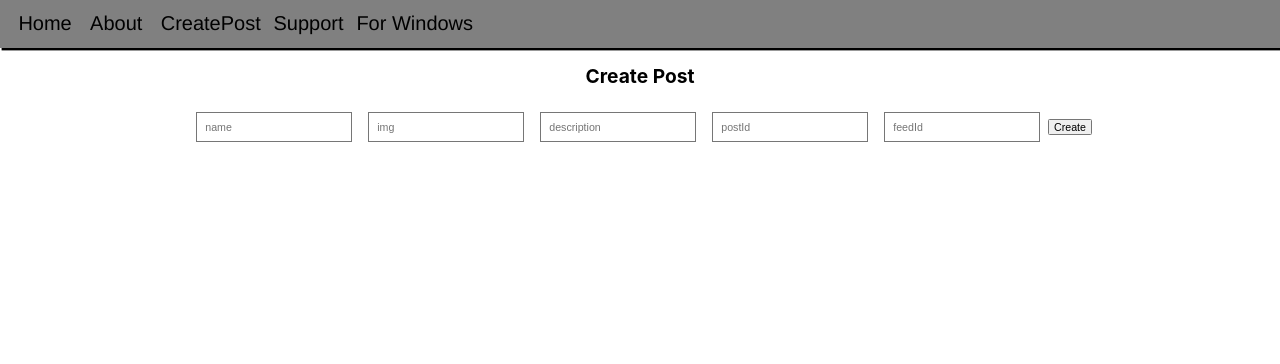
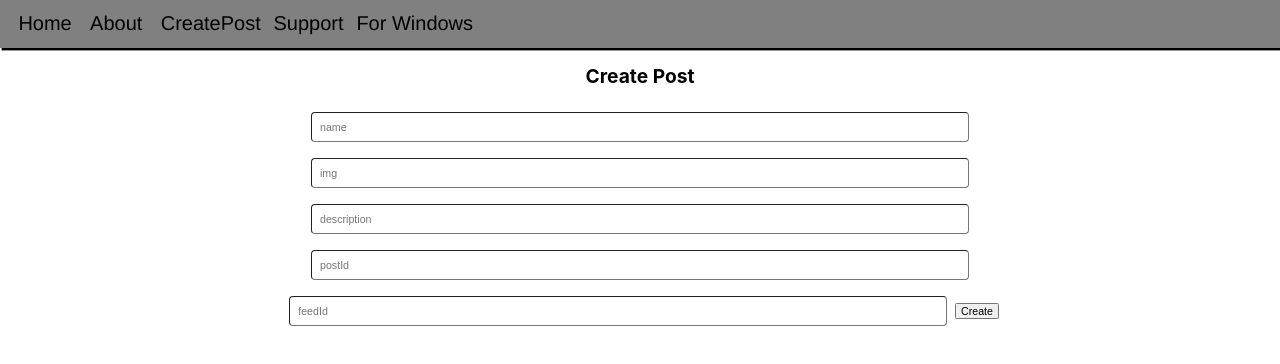
Before and after one commit to Bryvn1xx/u4_capstone_noderun, a React (Create React App) app in the folder client/: page /createpost in a window 1280 px wide. Shown: the top 364 px of the page. Built offline with nearby package versions, Linux system fonts and the light colour scheme; no server answers.

Commit message:
form css

```diff
--- a/client/src/App.css
+++ b/client/src/App.css
@@ -45,12 +45,21 @@
   height: 30px;
   width: 100%;
 }
+.box {
+  justify-content: center;
+}
 .form {
+  justify-content: center;
+  display: inline-block;
   padding: 10px;
   margin: 10px;
+  border-radius: 5px;
+  width: 50%;
+  float:
+
 }
 .create-comment-form {
-
+  justify-content: center;
 }
 .navbar {
   float: left;
--- a/client/src/pages/PostPage.js
+++ b/client/src/pages/PostPage.js
@@ -85,15 +85,15 @@ const PostPage = () => {
               </div>
             ))}
         </div>
-        <div>
+        <div className='box'>
           <h2>Create Comment</h2>
-          <div>
+          <div className='create-comment-form'>
             <form className='create-comment-form' onSubmit={handleSubmit}>
               <input
                 className='form'
                 type='text'
                 name='name'
-                placeholder='name'
+                placeholder='Name'
                 value={addComment.name}
                 onChange={(e) => setAddComment({ ...addComment, name: e.target.value })}
               />
@@ -101,7 +101,7 @@ const PostPage = () => {
                 className='form'
                 type='text'
                 name='description'
-                placeholder='description'
+                placeholder='Description'
                 value={addComment.description}
                 onChange={(e) => setAddComment({ ...addComment, description: e.target.value })}
               />
@@ -115,7 +115,7 @@ const PostPage = () => {
               />
 
 
-              <button type='submit'>Comment</button>
+              <button className='form' type='submit'>Comment</button>
             </form>
           </div>
         </div>
```
